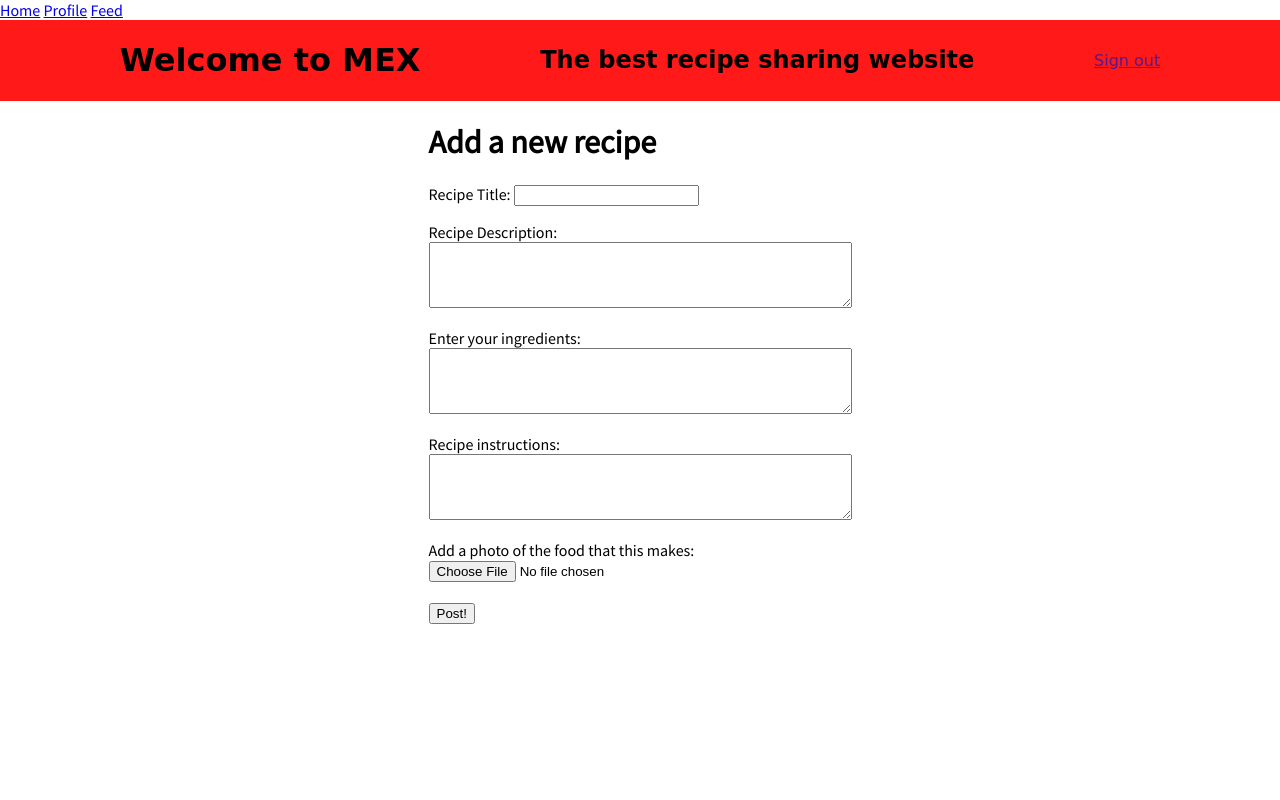
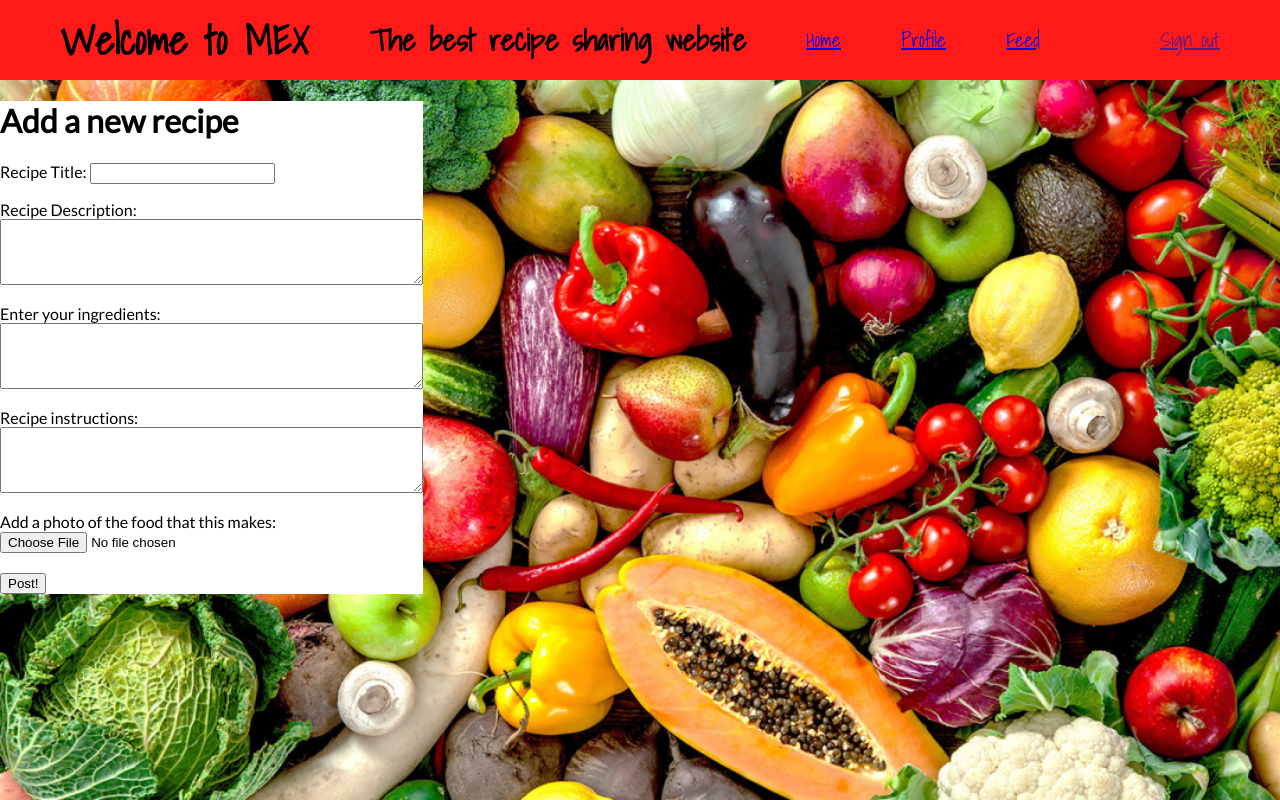
Before and after one commit to MarcoASC4/MEX, a Python web app: template templates/home.html in a window 1280 px wide. Run offline with Jinja, Linux system fonts and the light colour scheme; the template is opened without the code that fills it, so the values that code supplies are empty.

Commit message:
Edited designs of main page and home post page

```diff
--- a/static/themes/design.css
+++ b/static/themes/design.css
@@ -4,6 +4,8 @@
   display: flex;
   justify-content: space-evenly;
   align-items: center;
+  font-family: 'Shadows Into Light', cursive;
+  font-size: 20px;
 }
 .buttonete {
 
@@ -12,8 +14,6 @@
 html, body {
   margin: 0;
   padding: 0;
-  font-family: 'Shadows Into Light', cursive;
-  font-size: 20px;
 =======
 
 >>>>>>> 222d18a36ed4d0e14075e7900cf0e8a6ad7ba8a0
--- a/static/themes/homestyle.css
+++ b/static/themes/homestyle.css
@@ -1,23 +1,40 @@
 .heady {
   background-color: #ff1919;
+  height: 80px;
   display: flex;
   justify-content: space-evenly;
   align-items: center;
-  font-family: 'Snell Roundhand', cursive;
+  font-family: 'Shadows Into Light', cursive;
+  font-size: 20px;
 }
 
 html, body {
   margin: 0;
   padding: 0;
-  font-family: 'Source Sans Pro', sans-serif;
   /* font-family: 'Helvetica', cursive; */
 
 >>>>>>> 222d18a36ed4d0e14075e7900cf0e8a6ad7ba8a0
 }
 
+html {
+  background: url(food.jpg) no-repeat center center fixed;
+  -webkit-background-size: cover;
+  -moz-background-size: cover;
+  -o-background-size: cover;
+  background-size: cover;
+}
+
+.heady .navlinks {
+/* Main axis is horizontal */
+  justify-content: flex-end;
+}
+
 .add_recipe {
-  display: flex;
+  background-color: white;
+  width: fit-content;
+  margin: 0, auto;
+  font-family: 'Lato', sans-serif;
+  color: black;
 /* Main axis is horizontal */
-  flex-direction: row;
-  justify-content: center;
+
 }
--- a/templates/home.html
+++ b/templates/home.html
@@ -1,22 +1,20 @@
 <!DOCTYPE html>
 <html lang="en" dir="ltr">
   <head>
-    <link href="https://fonts.googleapis.com/css?family=Source+Sans+Pro" rel="stylesheet">
+    <link href="https://fonts.googleapis.com/css?family=Lato|Shadows+Into+Light" rel="stylesheet">
     <meta charset="utf-8">
     <title></title>
 
     <link rel="stylesheet" href="static/themes/homestyle.css">
   </head>
-  <header>
-          <a class="navlinks" href="/myhome">Home</a>
-          <a class="navlinks" href="google.com">Profile</a>
-          <a class="navlinks" href="google.com">Feed</a>
-
-  </header>
   <body>
     <div class='heady'>
       <h1>Welcome to MEX</h1>
       <h2 class='spacer'> The best recipe sharing website</h2>
+      <a class="navlinks" href="/myhome">Home</a>
+      <a class="navlinks" href="google.com">Profile</a>
+      <a class="navlinks" href="google.com">Feed</a>
+      <br>
         <a href="{{logout_url}}">Sign out</a>
       </div>
     </div>
```
Also changed, not shown: static/themes/food.jpg.
